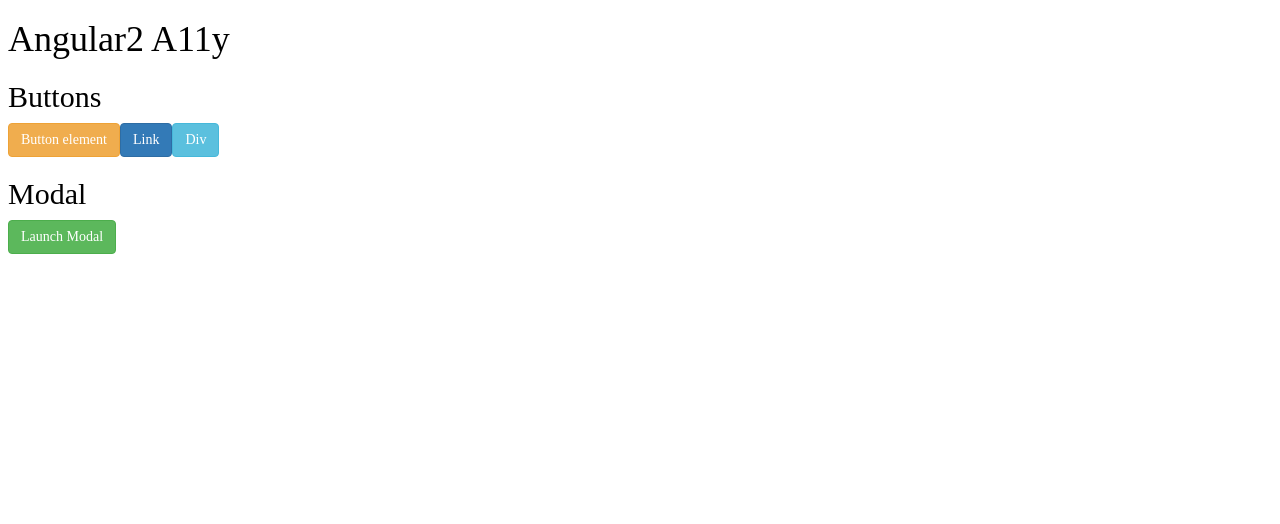
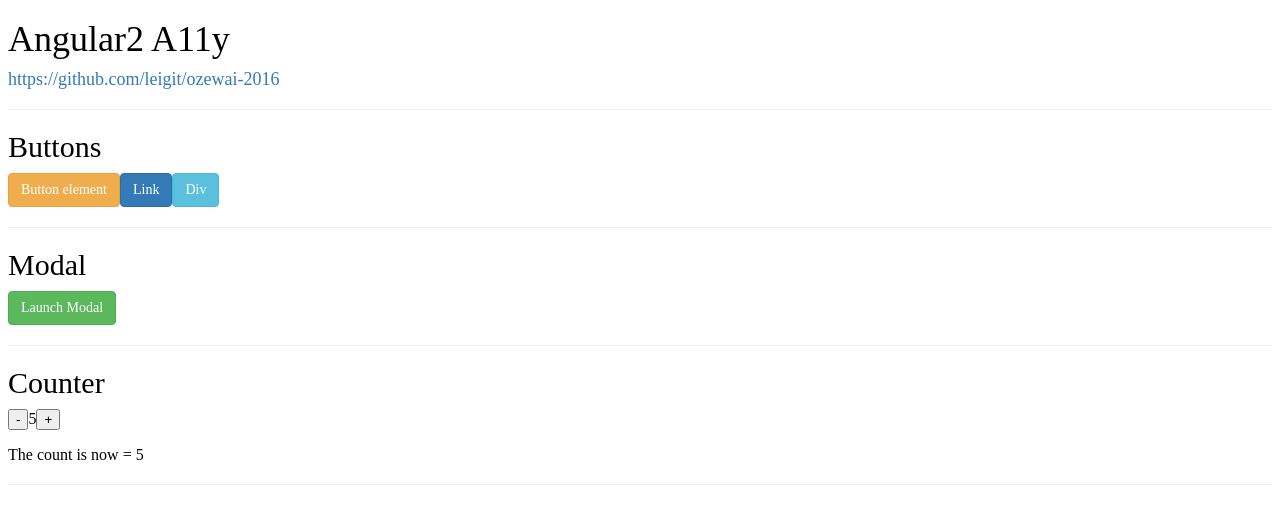
Before and after one commit to leigit/ozewai-2016, an Angular app: page / in a window 1280 px wide. Shown: the top 524 px of the page. Built offline with nearby package versions, Linux system fonts and the light colour scheme.

Commit message:
added counter component

```diff
--- a/src/app/app.component.html
+++ b/src/app/app.component.html
@@ -1,9 +1,12 @@
 <h1>
   Angular2 A11y
 </h1>
+<h2 class="h4"><a href="https://github.com/leigit/ozewai-2016">https://github.com/leigit/ozewai-2016</a></h2>
+<hr>
 <h2>Buttons</h2>
 
-  <app-button></app-button>
+<app-button></app-button>
+<hr>
 
 <h2>Modal</h2>
 
@@ -28,3 +31,8 @@
     <button type="button" class="btn btn-primary">Save changes</button>
   </div>
 </app-modal>
+<hr>
+<h2>Counter</h2>
+<app-counter [(counter)]="counterValue">
+</app-counter>
+<hr>
--- a/src/app/app.component.ts
+++ b/src/app/app.component.ts
@@ -11,6 +11,7 @@ import { ModalComponent } from './modal/modal.component';
 
 export class AppComponent {
   title = 'app works!';
+  counterValue = 5;
   @ViewChild(ModalComponent)
   public readonly modal: ModalComponent;
 
--- a/src/app/app.module.ts
+++ b/src/app/app.module.ts
@@ -6,12 +6,14 @@ import { HttpModule } from '@angular/http';
 import { AppComponent } from './app.component';
 import { ModalComponent } from './modal/modal.component';
 import { ButtonComponent } from './button/button.component';
+import { CounterComponent } from './counter/counter.component';
 
 @NgModule({
   declarations: [
     AppComponent,
     ModalComponent,
-    ButtonComponent
+    ButtonComponent,
+    CounterComponent
   ],
   imports: [
     BrowserModule,
--- a/src/app/button/button.component.html
+++ b/src/app/button/button.component.html
@@ -4,4 +4,4 @@
 <a href="" class="btn btn-primary">Link</a>
 
 
-<div class="btn btn-info" role="button" tabindex="0">Div</div>
+<div class="btn btn-info">Div</div>
--- /dev/null
+++ b/src/app/counter/counter.component.html
@@ -0,0 +1,4 @@
+<button (click)="decrement()">-</button>
+    <span>{{counter}}</span>
+    <button (click)="increment()">+</button>
+    <p>The count is now = {{counterValue}}</p>
--- /dev/null
+++ b/src/app/counter/counter.component.ts
@@ -0,0 +1,35 @@
+import { Component, OnInit, Input, Output, EventEmitter } from '@angular/core';
+
+@Component({
+  selector: 'app-counter',
+  templateUrl: './counter.component.html',
+  styleUrls: ['./counter.component.css']
+})
+export class CounterComponent implements OnInit {
+  counterValue = 0;
+  @Output() counterChange = new EventEmitter();
+
+  @Input()
+  get counter() {
+    return this.counterValue;
+  }
+
+  set counter(val) {
+    this.counterValue = val;
+    this.counterChange.emit(this.counterValue);
+  }
+
+  decrement() {
+    this.counter--;
+  }
+
+  increment() {
+    this.counter++;
+  }
+
+  constructor() { }
+
+  ngOnInit() {
+
+  }
+}
```
Also changed, not shown: src/app/counter/counter.component.css (added), 1 other file (tests, documents, lock files or other folders).
